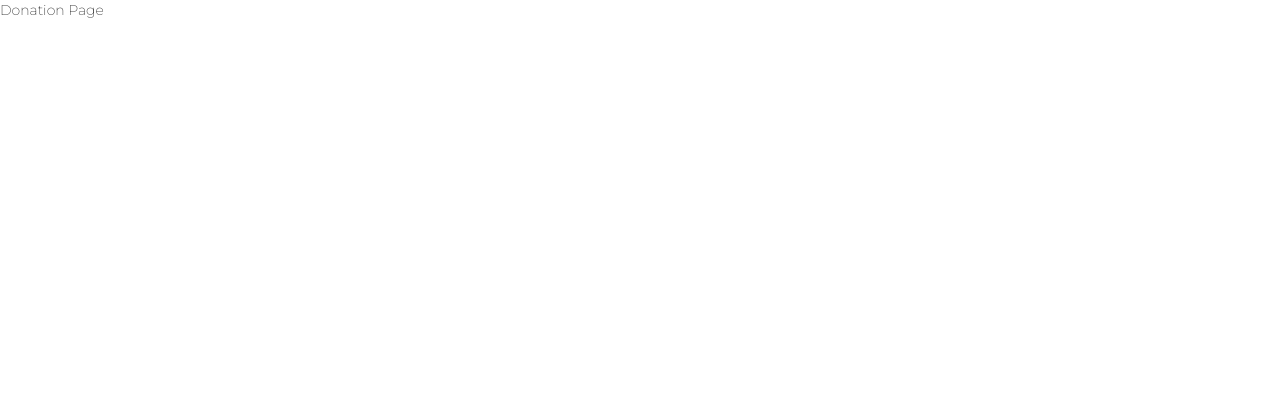
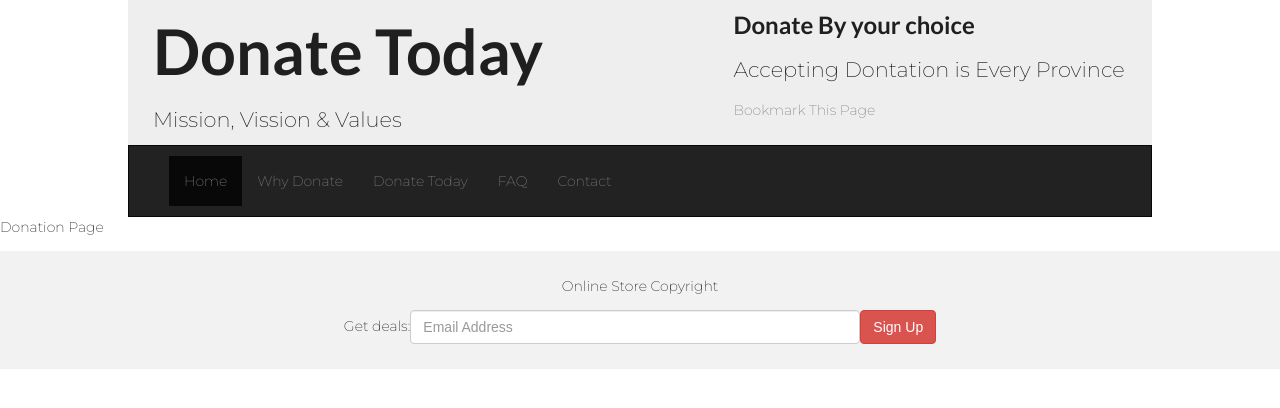
Before and after one commit to Fasih123456/goddt14, a React (Create React App) app: page /WhyDonate in a window 1280 px wide. Shown: the top 408 px of the page. Built offline with nearby package versions, Linux system fonts and the light colour scheme.

Commit message:
added headers and footers to other pages

```diff
--- a/src/pages/Contact.js
+++ b/src/pages/Contact.js
@@ -1,7 +1,12 @@
+import Header from './Header';
+import Footer from './Footer';
+
 const Contact = () => {
     return (
         <div>
+            <Header />
             <p>Contact Page</p>
+            <Footer />
         </div>
     )
 }
--- a/src/pages/FAQ.js
+++ b/src/pages/FAQ.js
@@ -1,7 +1,12 @@
+import Header from './Header';
+import Footer from './Footer';
+
 const FAQ = () => {
     return (
         <div>
+            <Header />
             <p>FAQ page</p>
+            <Footer />
         </div>
     )
 }
--- a/src/pages/WhyDonate.js
+++ b/src/pages/WhyDonate.js
@@ -1,7 +1,12 @@
+import Header from './Header';
+import Footer from './Footer';
+
 const WhyDonate = () => {
     return(
         <div>
+            <Header />
             <p>Donation Page</p>
+            <Footer />
         </div>
     )
 }
```
